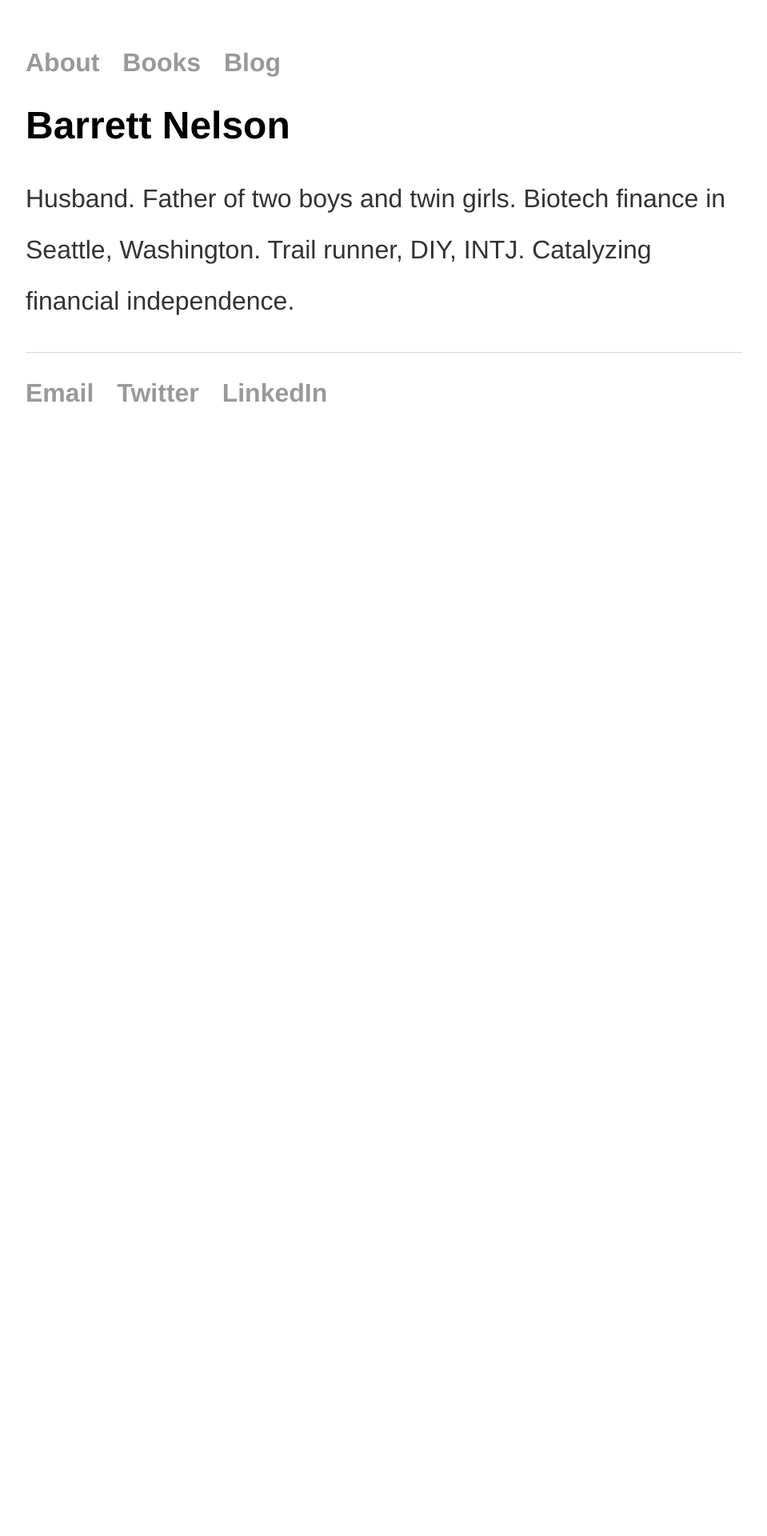
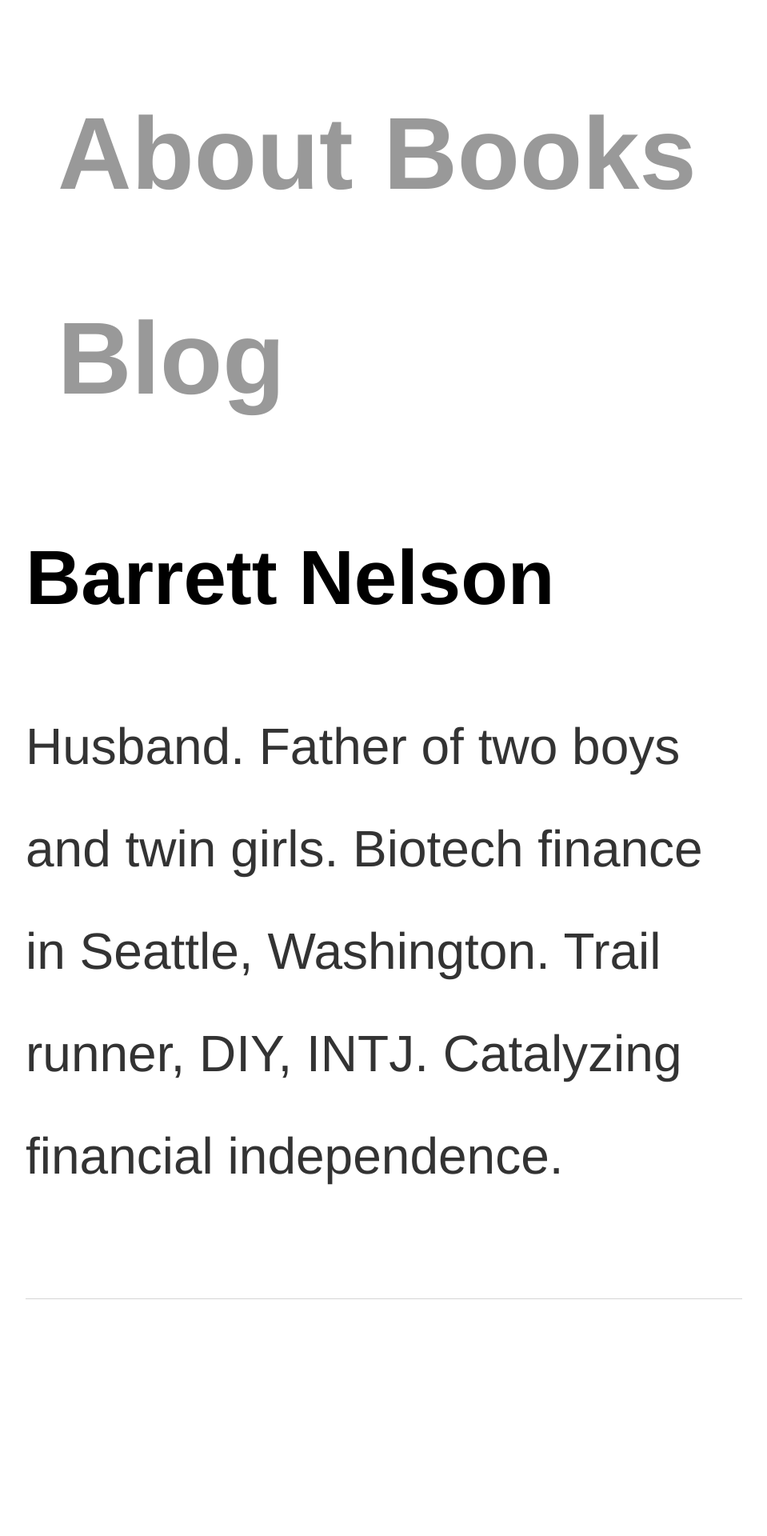
Before and after one commit to bstnel/bstnel.github.io, a Jekyll site: the page built from index.html, in a window 1280 px wide. Shown: the top 1920 px of the page at 80% size, without its empty margins (160-1119 px from the left). Built offline with Jekyll 4.4.1, drawn with Linux system fonts in a browser that asks for light colours; before the commit the page ends 900 px from its top, so only the background shows below that.

Commit message:
Update main.css

```diff
--- a/css/main.css
+++ b/css/main.css
@@ -1,10 +1,13 @@
 body {
     margin: 60px auto;
     width: 70%;
+    font-size: 2em;
+    font-family:'Helvetica', 'Arial', 'Sans-Serif';
+    line-height: 2em;
 }
 nav ul, footer ul {
     font-family:'Helvetica', 'Arial', 'Sans-Serif';
-    padding: 0px;
+    padding-bottom: 50px;
     list-style: none;
     font-weight: bold;
     font-size: 2em;
@@ -12,6 +15,9 @@ nav ul, footer ul {
 nav ul li, footer ul li {
     display: inline;
     margin-right: 20px;
+    font-size: 2em;
+    font-family:'Helvetica', 'Arial', 'Sans-Serif';
+    line-height: 2em;
 }
 a {
     text-decoration: none;
@@ -29,15 +35,23 @@ p {
     font-family:'Helvetica', 'Arial', 'Sans-Serif';
     line-height: 2em;
     color: #333;
+    padding-top: 50px;
+    padding-bottom: 50px;
 }
 footer {
     border-top: 1px solid #d5d5d5;
-    font-size: 1em;
+    padding-top: 50px;
+    padding-bottom: 50px;
+    font-size: 2em;
+    font-family:'Helvetica', 'Arial', 'Sans-Serif';
+    line-height: 2em;
 }
 
 ul.posts {
     margin: 20px auto 40px;
-    font-size: 1em;
+    font-size: 2em;
+    font-family:'Helvetica', 'Arial', 'Sans-Serif';
+    line-height: 2em;
 }
 
 ul.posts li {
```
